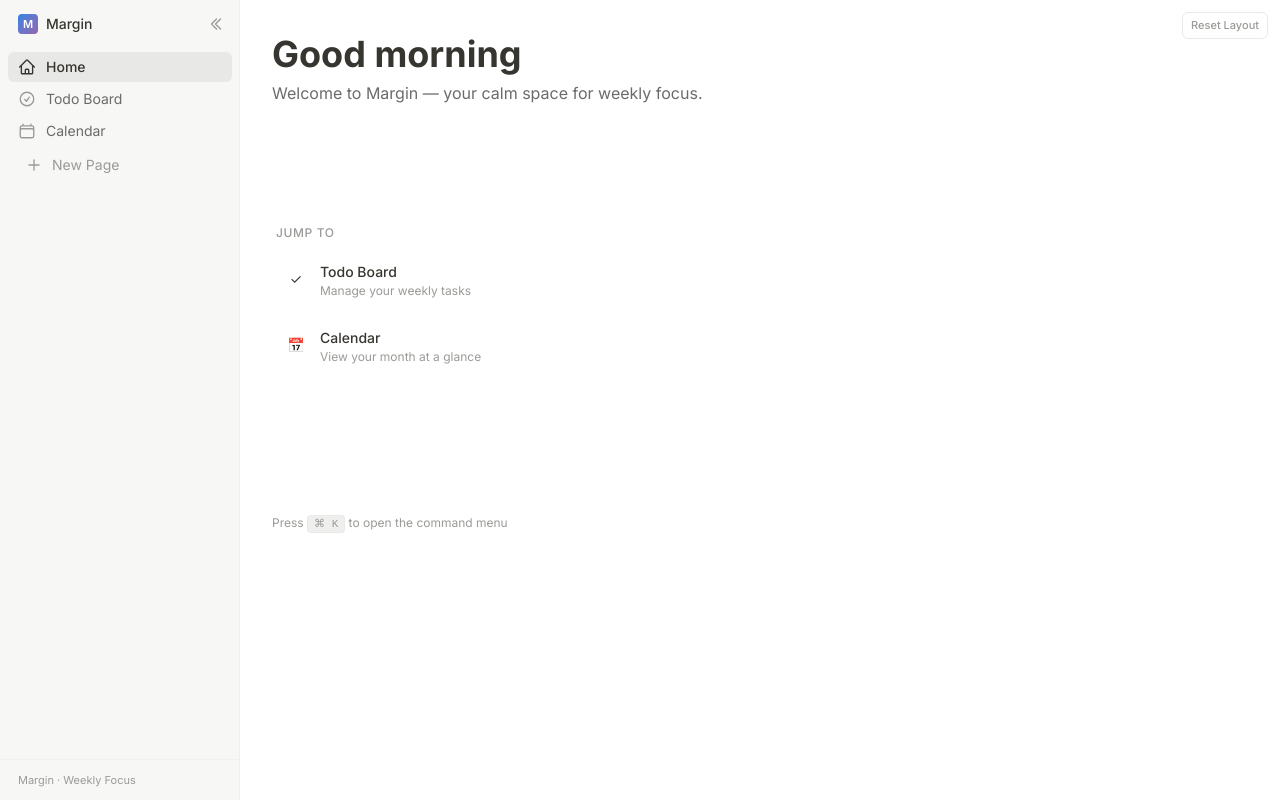
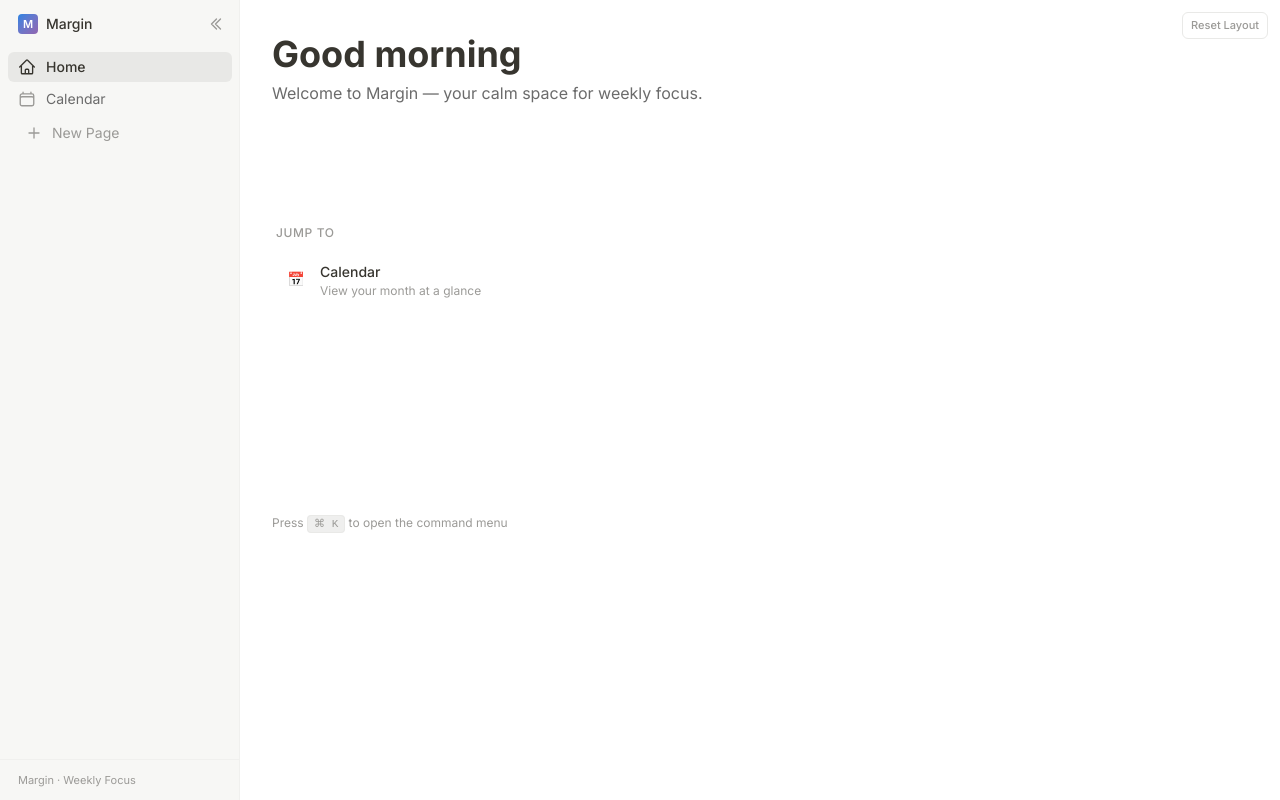
Before and after one commit to CMikhi/Margin, a Next.js app: page / in a window 1280 px wide. Built offline with nearby package versions, Linux system fonts and the light colour scheme.

Commit message:
feat: got rid of the todo page and everything on it 👍

```diff
--- a/app/page.tsx
+++ b/app/page.tsx
@@ -60,27 +60,6 @@ function QuickLinksWidget({ title, onTitleChange }: { title: string; onTitleChan
           style={{ color: 'var(--text-muted)' }}
         />
       </h2>
-
-      <Link
-        href="/todo"
-        className="group flex items-center gap-3 px-3 py-2.5 rounded-lg transition-colors duration-120"
-        style={{ color: 'var(--text-primary)' }}
-        onMouseEnter={(e) => (e.currentTarget.style.backgroundColor = 'var(--bg-hover)')}
-        onMouseLeave={(e) => (e.currentTarget.style.backgroundColor = 'transparent')}
-      >
-        <span
-          className="w-6 h-6 rounded flex items-center justify-center text-sm"
-
-        >
-          ✓
-        </span>
-        <div>
-          <span className="text-sm font-medium">Todo Board</span>
-          <span className="block text-xs" style={{ color: 'var(--text-muted)' }}>
-            Manage your weekly tasks
-          </span>
-        </div>
-      </Link>
 
       <Link
         href="/calander"
--- a/app/todo/WeeklyBoard.tsx
+++ /dev/null
@@ -1,128 +0,0 @@
-'use client'
-
-import { DndContext, DragEndEvent, DragOverlay, PointerSensor, useSensor, useSensors, closestCorners } from '@dnd-kit/core'
-import { useState } from 'react'
-import { motion } from 'framer-motion'
-import type { TaskStatus } from '@/lib/types'
-import { useWeeklyBoard } from '@/lib/hooks/useWeeklyBoard'
-import { formatWeekRange } from '@/lib/utils/date'
-import { COLUMNS } from '@/lib/types'
-import { Column } from '../../components/Column'
-import { AddTaskInput } from '../../components/AddTaskInput'
-import { TaskCard } from '../../components/TaskCard'
-
-const pageVariants = {
-  hidden: { opacity: 0 },
-  visible: {
-    opacity: 1,
-    transition: { duration: 0.3, ease: [0.4, 0, 0.2, 1] as const },
-  },
-}
-
-export function WeeklyBoard() {
-  const { board, addTask, updateTaskStatus, deleteTask } = useWeeklyBoard()
-  const [activeId, setActiveId] = useState<string | null>(null)
-
-  const sensors = useSensors(
-    useSensor(PointerSensor, {
-      activationConstraint: {
-        distance: 5,
-      },
-    })
-  )
-
-  const handleDragStart = (event: any) => {
-    setActiveId(event.active.id)
-  }
-
-  const handleDragEnd = (event: DragEndEvent) => {
-    const { active, over } = event
-    setActiveId(null)
-
-    if (!over) return
-
-    const taskId = active.id as string
-    const task = board.tasks.find(t => t.id === taskId)
-    if (!task) return
-
-    // Check if dropped on a column
-    const columnId = over.id as TaskStatus
-    if (COLUMNS.some(col => col.id === columnId)) {
-      updateTaskStatus(taskId, columnId)
-    }
-  }
-
-  const handleDragCancel = () => {
-    setActiveId(null)
-  }
-
-  const getTasksByStatus = (status: TaskStatus) => {
-    return board.tasks.filter(task => task.status === status)
-  }
-
-  const activeTask = activeId ? board.tasks.find(t => t.id === activeId) : null
-
-  return (
-    <motion.div
-      variants={pageVariants}
-      initial="hidden"
-      animate="visible"
-      className="min-h-screen py-10 px-8"
-      style={{ backgroundColor: 'var(--bg-primary)' }}
-    >
-      <div className="max-w-275 mx-auto">
-        {/* Header - Notion page style */}
-        <div className="mb-8 max-w-180">
-          <div className="mb-2">
-          </div>
-          <h1
-            className="text-[32px] font-bold leading-tight mb-1"
-            style={{ color: 'var(--text-primary)' }}
-          >
-            Weekly Focus
-          </h1>
-          <p
-            className="text-sm"
-            style={{ color: 'var(--text-muted)' }}
-          >
-            {formatWeekRange(board.weekStart)}
-          </p>
-        </div>
-
-        {/* Add Task Input */}
-        <div className="max-w-180 mb-6">
-          <AddTaskInput onAdd={addTask} />
-        </div>
-
-        {/* Board */}
-        <DndContext
-          sensors={sensors}
-          collisionDetection={closestCorners}
-          onDragStart={handleDragStart}
-          onDragEnd={handleDragEnd}
-          onDragCancel={handleDragCancel}
-        >
-          <div className="grid grid-cols-1 md:grid-cols-3 gap-4">
-            {COLUMNS.map(column => (
-              <Column
-                key={column.id}
-                id={column.id}
-                title={column.title}
-                tasks={getTasksByStatus(column.id)}
-                onDeleteTask={deleteTask}
-              />
-            ))}
-          </div>
-
-          <DragOverlay>
-            {activeTask ? (
-              <div className="cursor-grabbing" style={{ transform: 'rotate(2deg) scale(1.02)' }}>
-                <TaskCard task={activeTask} onDelete={() => {}} />
-              </div>
-            ) : null}
-          </DragOverlay>
-        </DndContext>
-      </div>
-    </motion.div>
-  )
-}
--- a/app/todo/page.tsx
+++ /dev/null
@@ -1,5 +0,0 @@
-import { WeeklyBoard } from './WeeklyBoard'
-
-export default function TodoBoardPage() {
-  return <WeeklyBoard />
-}
--- a/components/CommandMenu.tsx
+++ b/components/CommandMenu.tsx
@@ -79,18 +79,6 @@ export function CommandMenu({
       ),
       action: () => router.push('/'),
       keywords: ['home', 'dashboard', 'main'],
-    },
-    {
-      id: 'todo',
-      label: 'Go to Todo Board',
-      description: 'Open your weekly task board',
-      icon: (
-        <svg className="w-4 h-4" fill="none" stroke="currentColor" strokeWidth={1.8} viewBox="0 0 24 24">
-          <path strokeLinecap="round" strokeLinejoin="round" d="M9 12.75L11.25 15 15 9.75M21 12a9 9 0 11-18 0 9 9 0 0118 0z" />
-        </svg>
-      ),
-      action: () => router.push('/todo'),
-      keywords: ['todo', 'tasks', 'board', 'kanban', 'weekly'],
     },
     {
       id: 'calendar',
--- a/components/SideBar.tsx
+++ b/components/SideBar.tsx
@@ -82,15 +82,6 @@ export default function SideBar() {
       icon: (
         <svg className="w-4.5 h-4.5" fill="none" stroke="currentColor" strokeWidth={1.8} viewBox="0 0 24 24" suppressHydrationWarning>
           <path strokeLinecap="round" strokeLinejoin="round" d="M2.25 12l8.954-8.955a1.126 1.126 0 011.591 0L21.75 12M4.5 9.75v10.125c0 .621.504 1.125 1.125 1.125H9.75v-4.875c0-.621.504-1.125 1.125-1.125h2.25c.621 0 1.125.504 1.125 1.125V21h4.125c.621 0 1.125-.504 1.125-1.125V9.75M8.25 21h8.25" />
-        </svg>
-      ),
-    },
-    {
-      name: 'Todo Board',
-      href: '/todo',
-      icon: (
-        <svg className="w-4.5 h-4.5" fill="none" stroke="currentColor" strokeWidth={1.8} viewBox="0 0 24 24" suppressHydrationWarning>
-          <path strokeLinecap="round" strokeLinejoin="round" d="M9 12.75L11.25 15 15 9.75M21 12a9 9 0 11-18 0 9 9 0 0118 0z" />
         </svg>
       ),
     },
```
